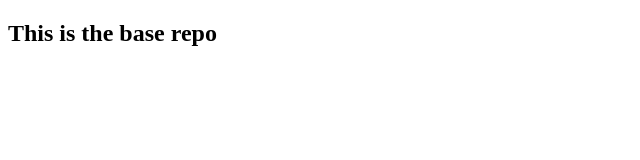
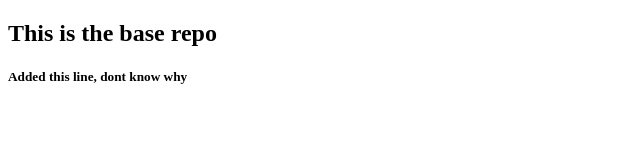
Before and after one commit to sukardi039/revert, a plain HTML site: page index.html in a window 1280 px wide. Shown: the whole page, without its empty margins (0-640 px from the left). Drawn offline with Linux system fonts and the light colour scheme.

Commit message:
added a line

```diff
--- a/index.html
+++ b/index.html
@@ -7,5 +7,6 @@
   </head>
   <body>
     <h2>This is the base repo</h2>
+    <h5>Added this line, dont know why</h5>
   </body>
 </html>
```
